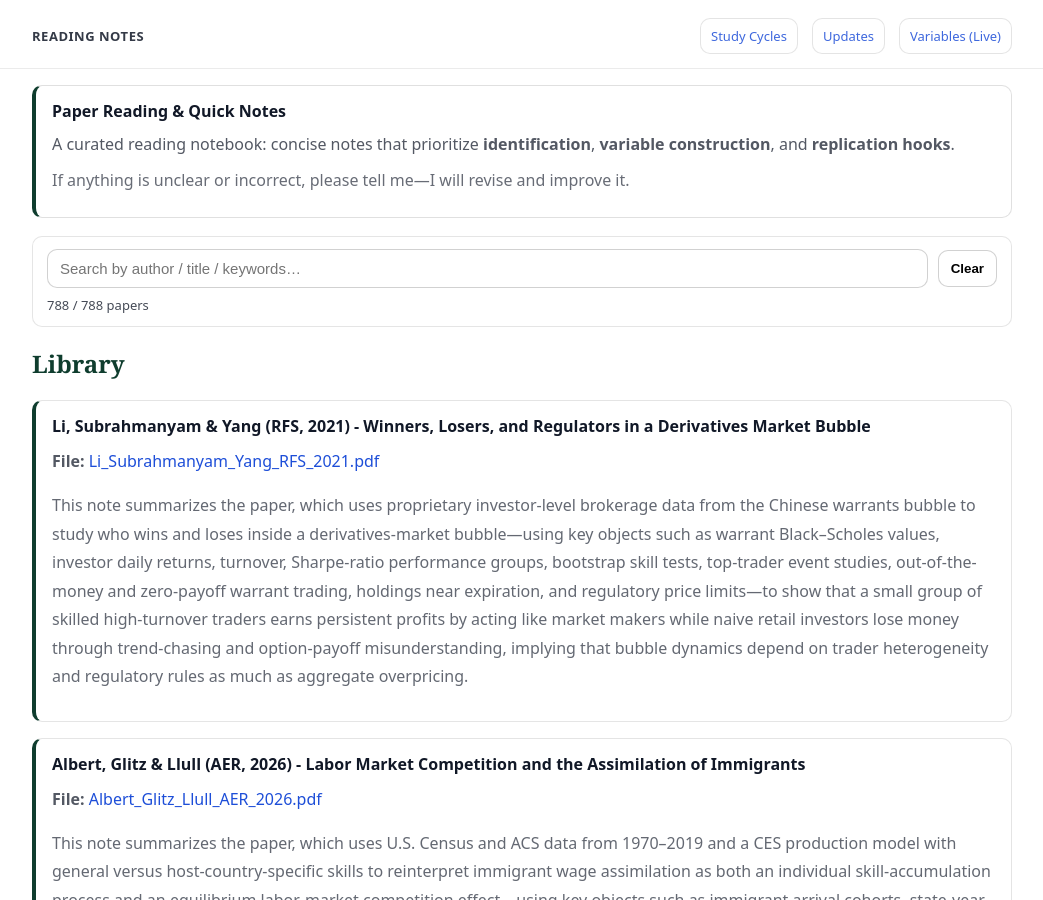
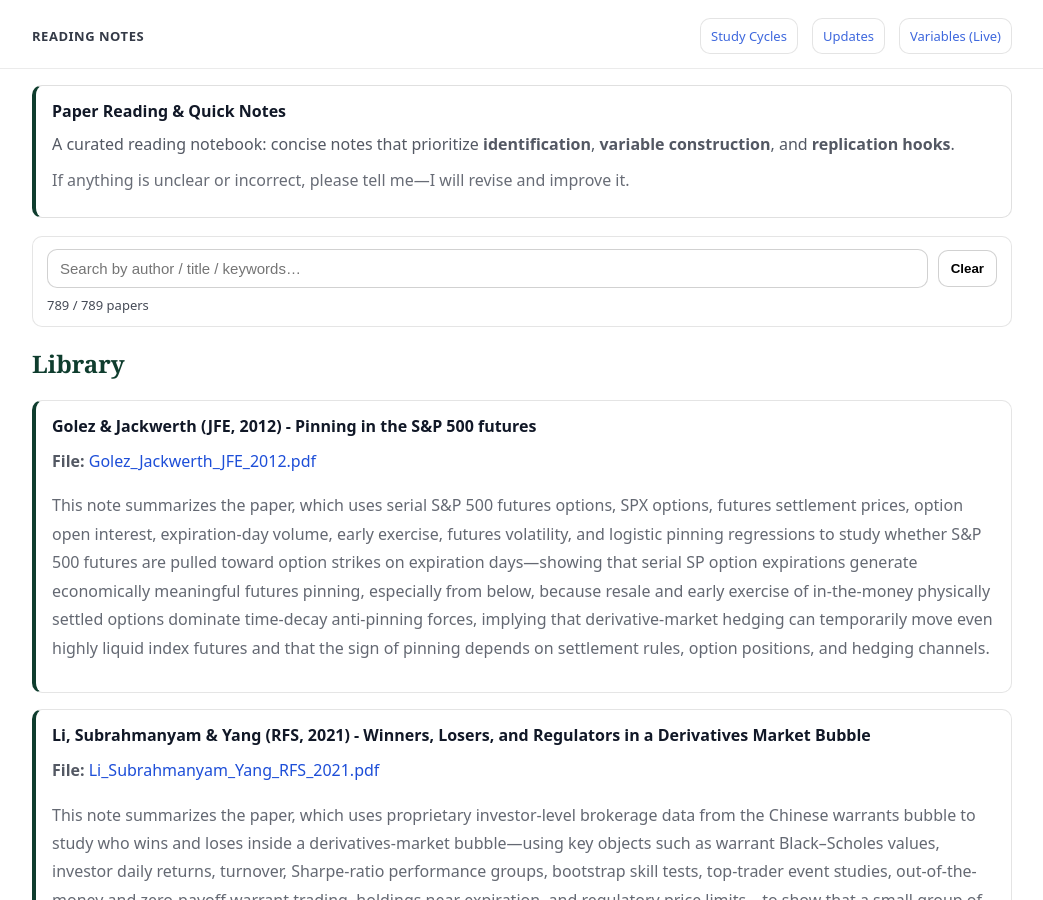
Before and after one commit to yaxinzn/study-archive, a Jekyll site: the page built from reading/index.md, in a window 1280 px wide and 900 px high. Shown: the whole window, without its empty margins (118-1161 px from the left). Built offline with Jekyll 4.4.1, drawn with Linux system fonts in a browser that asks for light colours.

Commit message:
Reading: add/update Golez_Jackwerth_JFE_2012.pdf

```diff
--- a/_data/reading.yml
+++ b/_data/reading.yml
@@ -1,3 +1,7 @@
+- title: "Golez & Jackwerth (JFE, 2012) - Pinning in the S&P 500 futures"
+  file: "Golez_Jackwerth_JFE_2012.pdf"
+  desc: "This note summarizes the paper, which uses serial S&P 500 futures options, SPX options, futures settlement prices, option open interest, expiration-day volume, early exercise, futures volatility, and logistic pinning regressions to study whether S&P 500 futures are pulled toward option strikes on expiration days—showing that serial SP option expirations generate economically meaningful futures pinning, especially from below, because resale and early exercise of in-the-money physically settled options dominate time-decay anti-pinning forces, implying that derivative-market hedging can temporarily move even highly liquid index futures and that the sign of pinning depends on settlement rules, option positions, and hedging channels."
+
 - title: "Li, Subrahmanyam & Yang (RFS, 2021) - Winners, Losers, and Regulators in a Derivatives Market Bubble"
   file: "Li_Subrahmanyam_Yang_RFS_2021.pdf"
   desc: "This note summarizes the paper, which uses proprietary investor-level brokerage data from the Chinese warrants bubble to study who wins and loses inside a derivatives-market bubble—using key objects such as warrant Black–Scholes values, investor daily returns, turnover, Sharpe-ratio performance groups, bootstrap skill tests, top-trader event studies, out-of-the-money and zero-payoff warrant trading, holdings near expiration, and regulatory price limits—to show that a small group of skilled high-turnover traders earns persistent profits by acting like market makers while naive retail investors lose money through trend-chasing and option-payoff misunderstanding, implying that bubble dynamics depend on trader heterogeneity and regulatory rules as much as aggregate overpricing."
```
Also changed, not shown: 1 other file.
